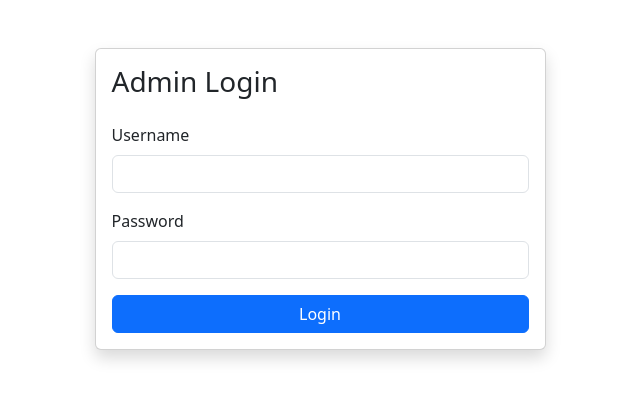
After one commit to Marvin-glitch-alt/Interactive_company_profile, a Flask app: page /login in a window 1280 px wide. The commit adds this page. Shown: the top 400 px of the page, without its empty margins (320-960 px from the left). Run offline with Flask 3, Linux system fonts and the light colour scheme.

Commit message:
Add login system , postgresql  and improve leads dashboard

```diff
--- a/app.py
+++ b/app.py
@@ -1,19 +1,70 @@
-from flask import Flask, render_template, request, redirect, url_for
+from flask import (
+    Flask,
+    render_template,
+    request,
+    redirect,
+    url_for,
+    session,
+    flash
+)
 from flask_sqlalchemy import SQLAlchemy
 from datetime import datetime
+import os
 
 app = Flask(__name__)
 
-app.config['SQLALCHEMY_DATABASE_URI'] = 'sqlite:///leads.db'
-app.config['SQLALCHEMY_TRACK_MODIFICATIONS'] = False
+app.secret_key = os.environ.get(
+    "SECRET_KEY",
+    "change-this-in-production"
+)
+
+ADMIN_USERNAME = os.environ.get(
+    "ADMIN_USERNAME",
+    "admin"
+)
+
+ADMIN_PASSWORD = os.environ.get(
+    "ADMIN_PASSWORD",
+    "ChangeMe123!"
+)
+
+# ==========================================
+# DATABASE CONFIGURATION
+# ==========================================
+
+# For local development:
+BASE_DIR = os.path.abspath(os.path.dirname(__file__))
+INSTANCE_DIR = os.path.join(BASE_DIR, "instance")
+
+os.makedirs(INSTANCE_DIR, exist_ok=True)
+
+# SQLite locally, PostgreSQL in production
+DATABASE_URL = os.environ.get("DATABASE_URL")
+
+if DATABASE_URL:
+    # Render/Neon/Supabase PostgreSQL
+    app.config["SQLALCHEMY_DATABASE_URI"] = DATABASE_URL
+else:
+    # Local SQLite database
+    app.config["SQLALCHEMY_DATABASE_URI"] = (
+        f"sqlite:///{os.path.join(INSTANCE_DIR, 'leads.db')}"
+    )
+
+app.config["SQLALCHEMY_TRACK_MODIFICATIONS"] = False
 
 db = SQLAlchemy(app)
 
+# ==========================================
+# MODELS
+# ==========================================
 
 class Lead(db.Model):
-    __tablename__ = 'leads'
+    __tablename__ = "leads"
 
-    id = db.Column(db.Integer, primary_key=True)
+    id = db.Column(
+        db.Integer,
+        primary_key=True
+    )
 
     full_name = db.Column(
         db.String(100),
@@ -40,42 +91,100 @@ class Lead(db.Model):
     )
 
     def __repr__(self):
-        return f'<Lead {self.full_name}>'
+        return f"<Lead {self.full_name}>"
 
+# ==========================================
+# CREATE DATABASE TABLES
+# ==========================================
 
 with app.app_context():
     db.create_all()
 
+# ==========================================
+# ROUTES
+# ==========================================
 
-@app.route('/')
+@app.route("/")
 def home():
-    return render_template('landing.html')
+    return render_template("landing.html")
 
 
-@app.route('/capture-lead', methods=['POST'])
+@app.route("/capture-lead", methods=["POST"])
 def capture_lead():
 
     lead = Lead(
-        full_name=request.form.get('full_name'),
-        company_name=request.form.get('company_name'),
-        email=request.form.get('email'),
-        phone=request.form.get('phone')
+        full_name=request.form.get("full_name"),
+        company_name=request.form.get("company_name"),
+        email=request.form.get("email"),
+        phone=request.form.get("phone")
     )
 
     db.session.add(lead)
     db.session.commit()
 
-    return redirect(url_for('success'))
+    return redirect(url_for("success"))
 
 
-@app.route('/success')
+@app.route("/success")
 def success():
-    return render_template('success.html')
-
-@app.route('/profile')
-def profile():
-    return render_template('profile.html')
+    return render_template("success.html")
 
 
-if __name__ == '__main__':
+@app.route("/profile")
+def profile():
+    return render_template("profile.html")
+
+
+# ==========================================
+# ADMIN LEADS DASHBOARD
+# ==========================================
+
+@app.route("/login", methods=["GET", "POST"])
+def login():
+
+    if request.method == "POST":
+
+        username = request.form.get("username")
+        password = request.form.get("password")
+
+        if (
+            username == ADMIN_USERNAME
+            and password == ADMIN_PASSWORD
+        ):
+            session["admin_logged_in"] = True
+
+            return redirect(url_for("leads"))
+
+        flash("Invalid username or password")
+
+    return render_template("login.html")
+
+@app.route("/logout")
+def logout():
+
+    session.clear()
+
+    return redirect(url_for("login"))
+
+@app.route("/leads")
+def leads():
+
+    if not session.get("admin_logged_in"):
+        return redirect(url_for("login"))
+
+    all_leads = Lead.query.order_by(
+        Lead.created_at.desc()
+    ).all()
+
+    return render_template(
+        "leads.html",
+        leads=all_leads
+    )
+
+
+# ==========================================
+# RUN APP
+# ==========================================
+
+if __name__ == "__main__":
     app.run(debug=True)
--- a/templates/leads.html
+++ b/templates/leads.html
@@ -9,6 +9,10 @@
 <body>
 
 <div class="container py-5">
+    <a href="{{ url_for('logout') }}"
+        class="btn btn-danger mb-3">
+            Logout
+    </a>
 
     <h2 class="mb-4">
         Captured Leads
--- /dev/null
+++ b/templates/login.html
@@ -0,0 +1,85 @@
+<!DOCTYPE html>
+<html>
+<head>
+    <title>Admin Login</title>
+
+    <link href="https://cdn.jsdelivr.net/npm/bootstrap@5.3.3/dist/css/bootstrap.min.css"
+          rel="stylesheet">
+</head>
+
+<body>
+
+<div class="container mt-5">
+
+    <div class="row justify-content-center">
+
+        <div class="col-md-5">
+
+            <div class="card shadow">
+
+                <div class="card-body">
+
+                    <h3 class="mb-4">
+                        Admin Login
+                    </h3>
+
+                    {% with messages = get_flashed_messages() %}
+                        {% if messages %}
+                            <div class="alert alert-danger">
+                                {{ messages[0] }}
+                            </div>
+                        {% endif %}
+                    {% endwith %}
+
+                    <form method="POST">
+
+                        <div class="mb-3">
+
+                            <label class="form-label">
+                                Username
+                            </label>
+
+                            <input
+                                type="text"
+                                name="username"
+                                class="form-control"
+                                required>
+
+                        </div>
+
+                        <div class="mb-3">
+
+                            <label class="form-label">
+                                Password
+                            </label>
+
+                            <input
+                                type="password"
+                                name="password"
+                                class="form-control"
+                                required>
+
+                        </div>
+
+                        <button
+                            type="submit"
+                            class="btn btn-primary w-100">
+
+                            Login
+
+                        </button>
+
+                    </form>
+
+                </div>
+
+            </div>
+
+        </div>
+
+    </div>
+
+</div>
+
+</body>
+</html>
```
Also changed, not shown: requirements.txt (added, +29 -0 lines), 2 other files.
